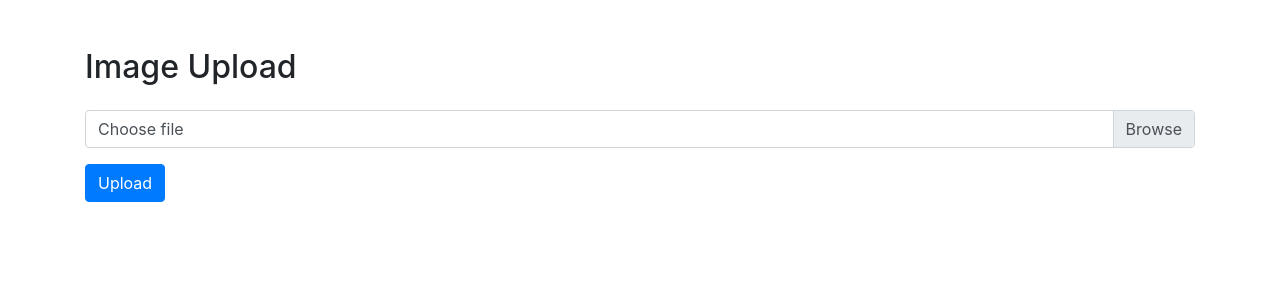
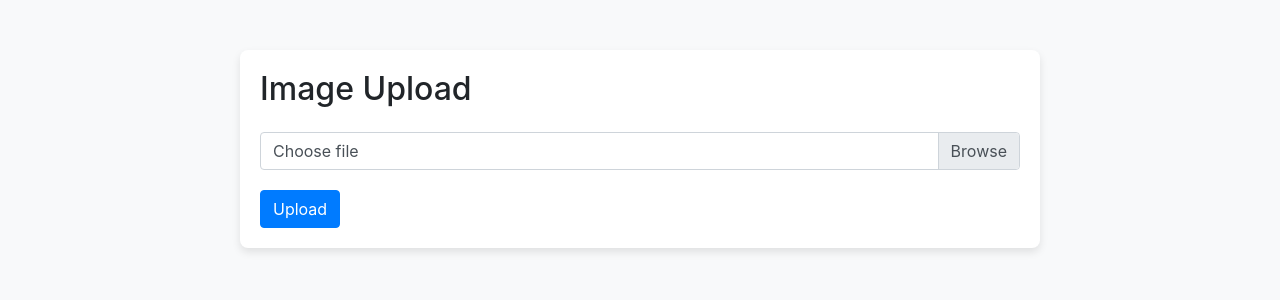
Before and after one commit to reiserwang/imgproxy_portraituploader, a Flask app: template templates/home.html in a window 1280 px wide. Shown: the top 300 px of the page. Run offline with Flask 3, Linux system fonts and the light colour scheme; the template is opened without the code that fills it, so the values that code supplies are empty; some libraries are stand-ins or nearby versions.

Commit message:
RWD and Javascript

```diff
--- a/templates/home.html
+++ b/templates/home.html
@@ -6,18 +6,41 @@
     <title>Image Upload</title>
     <!-- Add Google Fonts link here -->
     <link rel="stylesheet" href="https://stackpath.bootstrapcdn.com/bootstrap/4.5.2/css/bootstrap.min.css">
+    <style>
+        body {
+            background-color: #f8f9fa;
+        }
+
+        .container {
+            max-width: 800px;
+            margin: 0 auto;
+            padding: 20px;
+            background-color: #ffffff;
+            border-radius: 8px;
+            box-shadow: 0 4px 8px rgba(0, 0, 0, 0.1);
+            margin-top: 50px;
+        }
+
+        .custom-file {
+            margin-bottom: 20px;
+        }
+
+        .progress {
+            margin-top: 20px;
+        }
+    </style>
 </head>
 <body>
-    <div class="container mt-5">
+    <div class="container">
         <h2 class="mb-4">Image Upload</h2>
         <form id="uploadForm" action="/upload" method="post" enctype="multipart/form-data">
             <div class="custom-file">
                 <input type="file" class="custom-file-input" id="fileInput" name="file" accept=".jpg, .jpeg, .png, .gif" required>
                 <label class="custom-file-label" for="fileInput">Choose file</label>
             </div>
-            <button type="submit" class="btn btn-primary mt-3">Upload</button>
+            <button type="submit" class="btn btn-primary">Upload</button>
         </form>
-        <div id="progress" class="mt-4" style="display: none;">
+        <div id="progress" style="display: none;">
             <div class="progress">
                 <div class="progress-bar progress-bar-striped progress-bar-animated" role="progressbar" aria-valuenow="0" aria-valuemin="0" aria-valuemax="100" style="width: 0;"></div>
             </div>
@@ -32,4 +55,52 @@
         $(document).ready(function() {
             $('#fileInput').change(function() {
                 // Update the label to display the selected file name
-                var fileName = $(this).
+                var fileName = $(this).val().split('\\').pop();
+                $(this).next('.custom-file-label').html(fileName);
+            });
+
+            // Handle form submission and progress display
+            $('#uploadForm').submit(function(e) {
+                e.preventDefault();
+                var formData = new FormData(this);
+                var progressBar = $('#progress .progress-bar');
+                var progressText = $('#progressText');
+
+                // Display progress bar and text
+                $('#progress').show();
+
+                $.ajax({
+                    type: 'POST',
+                    url: '/upload',
+                    data: formData,
+                    contentType: false,
+                    processData: false,
+                    xhr: function () {
+                        var xhr = new window.XMLHttpRequest();
+                        xhr.upload.addEventListener('progress', function (e) {
+                            if (e.lengthComputable) {
+                                var percent = Math.round((e.loaded / e.total) * 100);
+                                progressBar.width(percent + '%');
+                                progressText.text('Uploading: ' + percent + '%');
+                            }
+                        }, false);
+                        return xhr;
+                    },
+                    success: function (data) {
+                        // Hide progress bar and text on success
+                        $('#progress').hide();
+                        // Handle the success response as needed
+                        console.log(data);
+                    },
+                    error: function (xhr, status, error) {
+                        // Hide progress bar and text on error
+                        $('#progress').hide();
+                        // Handle the error as needed
+                        console.error(error);
+                    }
+                });
+            });
+        });
+    </script>
+</body>
+</html>
```
